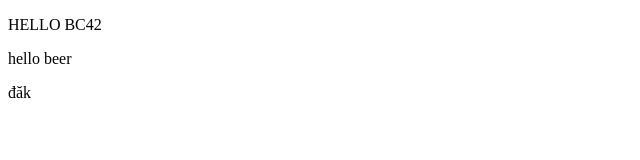
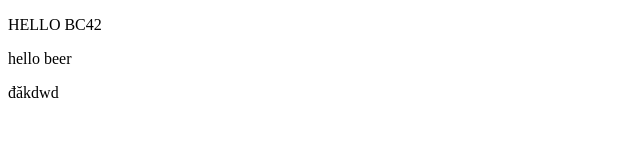
Before and after one commit to phamthuan420/bc42-git, a plain HTML site: page index.html in a window 1280 px wide. Shown: the full height of the page, 0-640 px from the left. Drawn offline with Linux system fonts and the light colour scheme.

Commit message:
BC42-GETI

```diff
--- a/index.html
+++ b/index.html
@@ -9,6 +9,6 @@
 <body>
     <p>HELLO BC42</p>
     <p>hello beer</p>
-    <p>đăk</p>
+    <p>đăkdwd</p>
 </body>
 </html>
```
